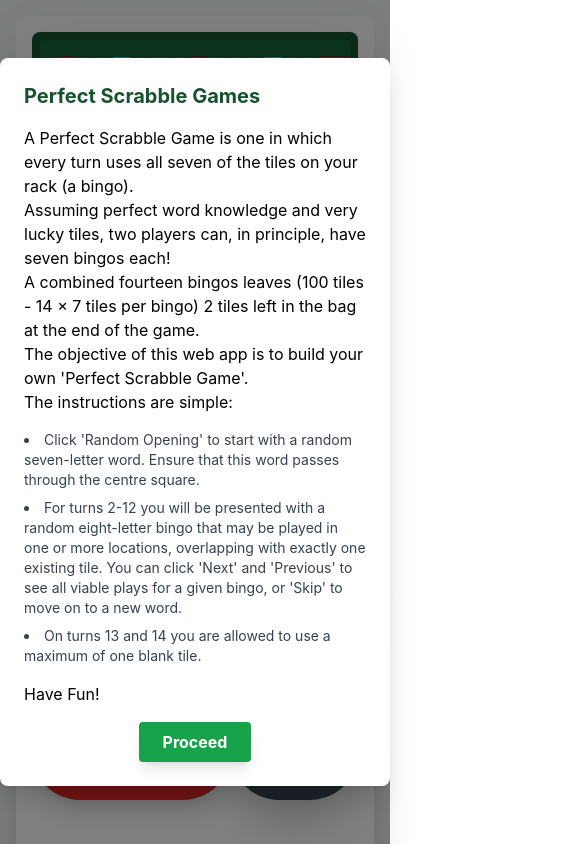
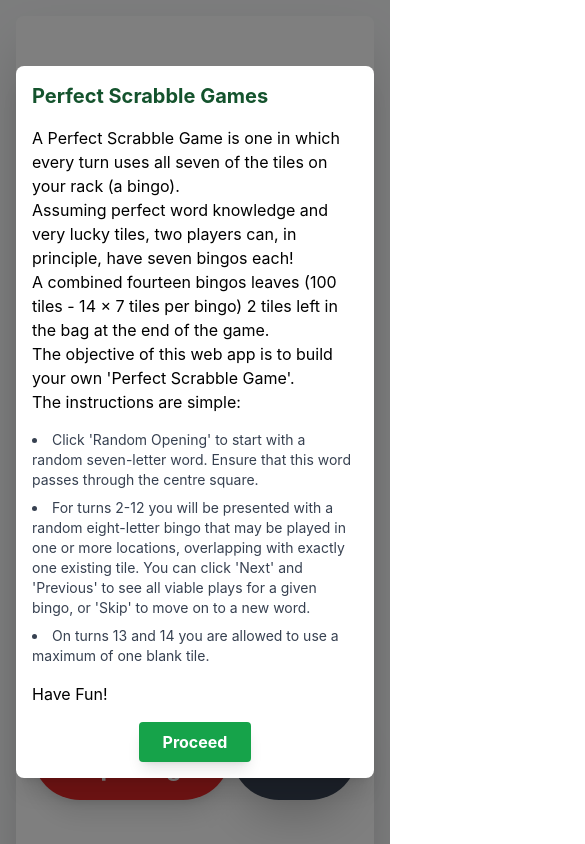
Before and after one commit to jwbrennan/perfect-scrabble-games, a React (Vite) app: page / in a window 390 px wide. Shown: the top 844 px of the page, 585 px wide, since content can reach past the window. Built offline with nearby package versions, Linux system fonts and the light colour scheme; no server answers.

Commit message:
fix popup
fix sidebar issue
fix tilebag display

```diff
--- a/src/components/MainPage.tsx
+++ b/src/components/MainPage.tsx
@@ -75,7 +75,7 @@
 		<>
 			{showWelcome && (
 				<div className="fixed inset-0 bg-black bg-opacity-50 flex items-center justify-center z-50">
-					<div className="bg-white p-6 rounded-lg max-w-2xl shadow-xl">
+					<div className="bg-white p-4 md:p-6 rounded-lg max-w-sm md:max-w-2xl shadow-xl mx-4">
 						<h2 className="text-xl font-bold mb-4 text-green-900">
 							Perfect Scrabble Games
 						</h2>
@@ -134,7 +134,7 @@
 				<div className="bg-white p-4 rounded-lg shadow-2xl mx-auto text-center">
 					<div className="flex flex-col md:flex-row justify-center gap-4 md:gap-8 items-center md:items-start w-full">
 						<div className="flex flex-col items-center">
-							<div className="bg-green-900 p-2 rounded-lg shadow-2xl max-w-xl">
+							<div className="bg-green-900 p-2 rounded-lg shadow-2xl max-w-full md:max-w-xl transform scale-75 md:scale-100">
 								<Board
 									board={board}
 									onTileClick={handleBoardClick}
@@ -531,7 +531,7 @@
 								<div className="mt-4 text-left">
 									<p className="text-lg font-semibold break-words">
 										Tile Bag:{' '}
-										<span className="font-mono">
+										<span className="font-mono break-all">
 											{getTilesString(
 												turns.length > 0 ?
 													turns[turns.length - 1]
```
